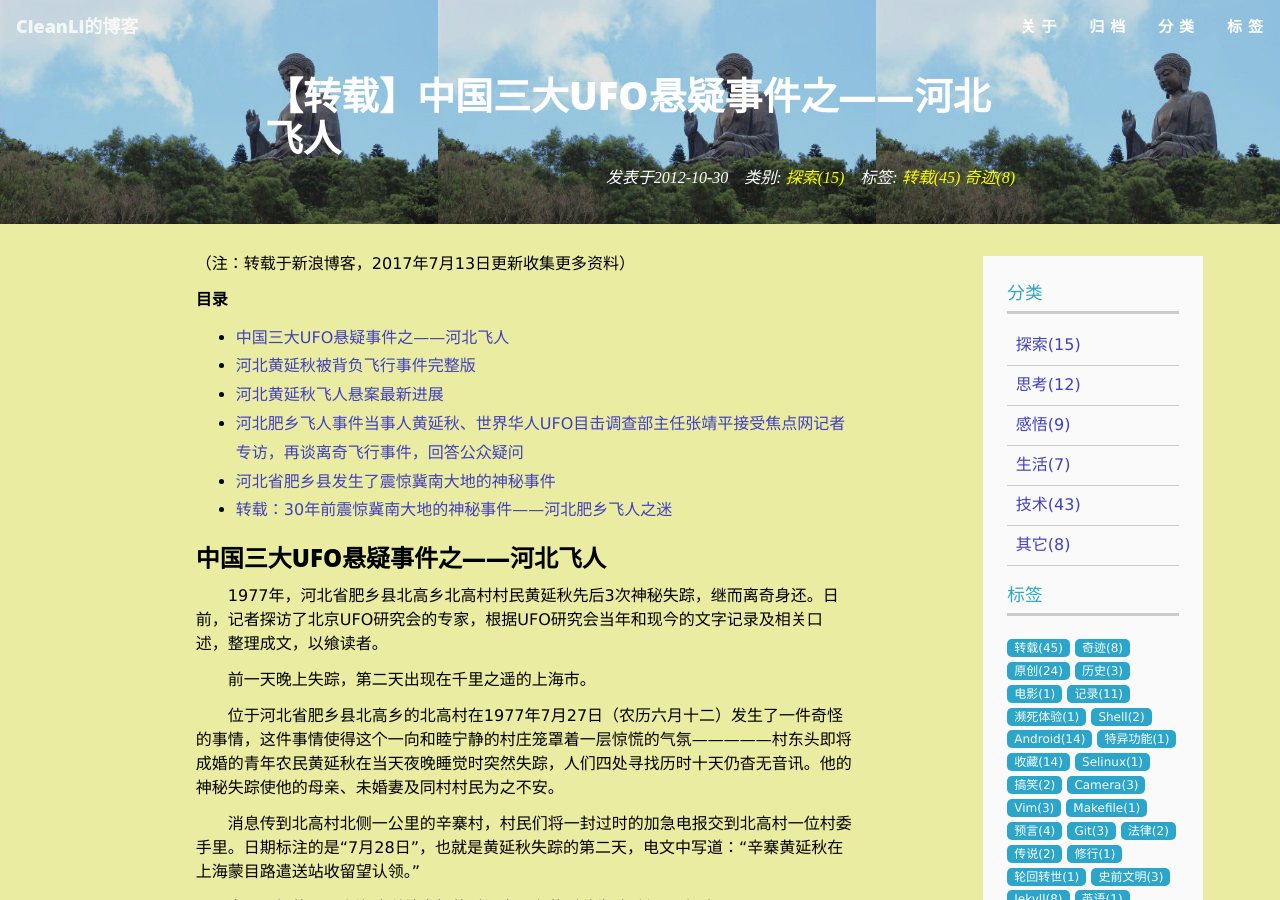
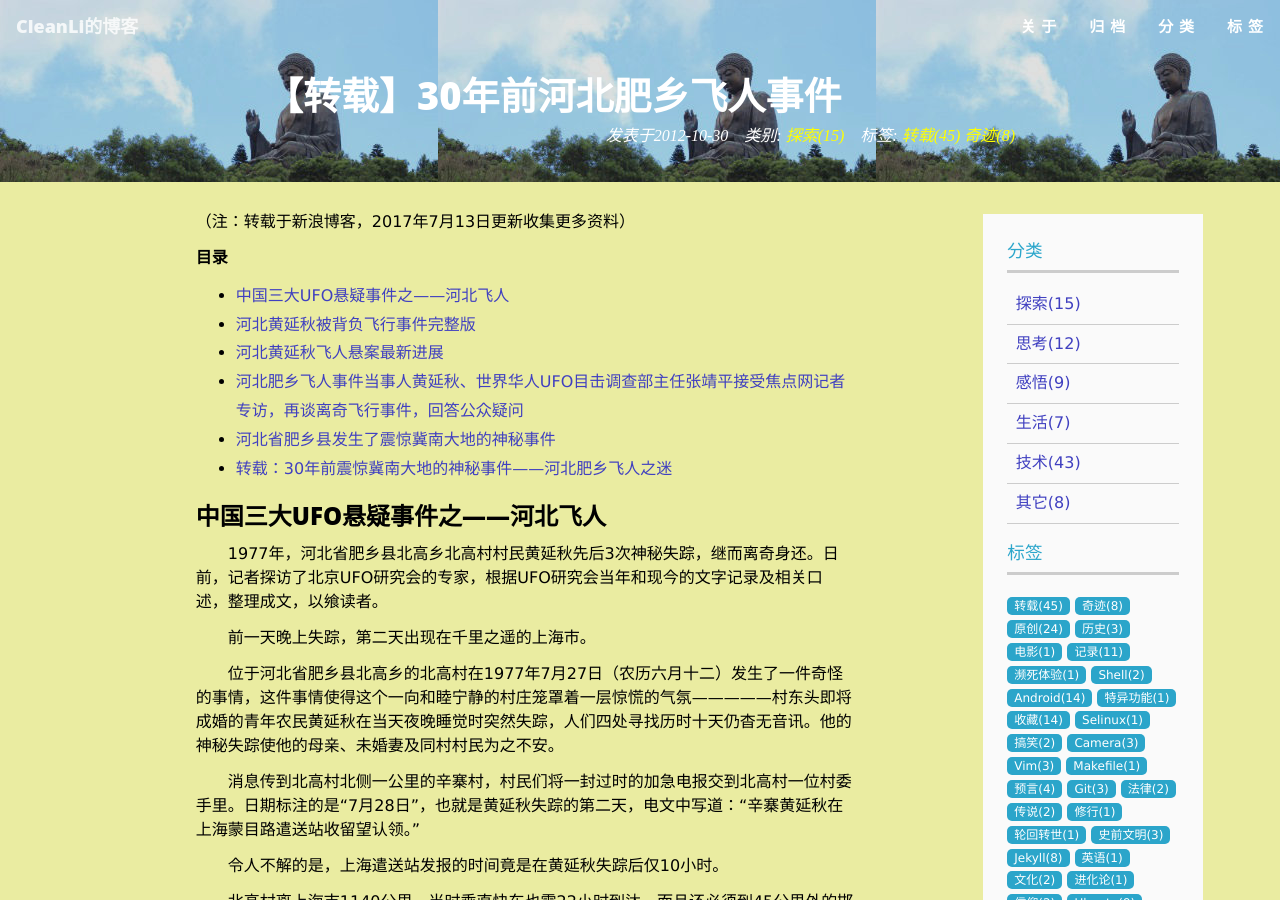
Before and after one commit to cleanli/cleanhome, a Jekyll site: the page built from _posts/2012-10-30-Flying_man_of_Hebei.md, in a window 1280 px wide and 900 px high. Built offline with Jekyll 4.4.1, drawn with Linux system fonts in a browser that asks for light colours.

Commit message:
update hebeifeiren name

```diff
--- a/_posts/2012-10-30-Flying_man_of_Hebei.md
+++ b/_posts/2012-10-30-Flying_man_of_Hebei.md
@@ -1,6 +1,6 @@
 ---
 layout: post
-title: 【转载】中国三大UFO悬疑事件之——河北飞人
+title: 【转载】30年前河北肥乡飞人事件
 date:   2012-10-30 23:31:00 +0800
 categories: 探索
 tags: ["转载","奇迹"]
```
